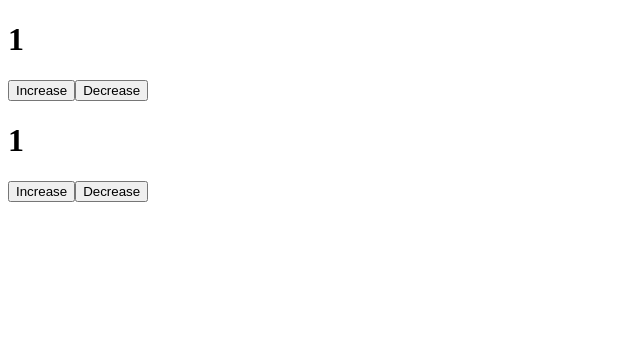
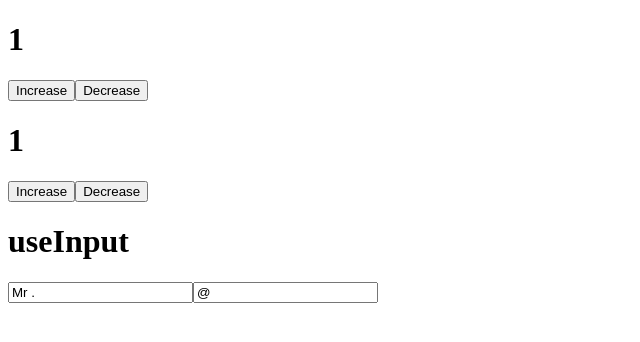
Before and after one commit to kyoowon/React-hook-totorial, a React (Create React App) app: page / in a window 1280 px wide. Shown: the top 342 px of the page, without its empty margins (0-640 px from the left). Built offline with nearby package versions, Linux system fonts and the light colour scheme; the HTML template or start-up script is replaced by a standard one.

Commit message:
✅ add(useInput) : react custom hooks for the input

```diff
--- a/src/App.js
+++ b/src/App.js
@@ -1,11 +1,13 @@
-import {Example, Example_class} from './Components/Example_1.js';
+import {Example_1, Example_class_1} from './Components/Example_1.js';
+import {Example_2} from './Components/customs/useInput.js';
 
 function App() {
   return (
     <div className="App">
       {/* react hooks - useState */}
-      <Example></Example>
-      <Example_class></Example_class>
+      <Example_1></Example_1>
+      <Example_class_1></Example_class_1>
+      <Example_2></Example_2>
     </div>
   );
 }
--- a/src/Components/Example_1.js
+++ b/src/Components/Example_1.js
@@ -2,7 +2,7 @@ import React, { useState, Component } from 'react';
 
 
 // functional Component - useState
-export const Example = () => {
+export const Example_1 = () => {
   const [item, setItem] = useState(1);
   const incrementItem = () => setItem(item + 1);
   const decrementItem = () => setItem(item - 1);
@@ -17,7 +17,7 @@ export const Example = () => {
 
 
 // Class Component - useState
-export class Example_class extends Component {
+export class Example_class_1 extends Component {
   state = {
     item: 1
   }
--- /dev/null
+++ b/src/Components/customs/useInput.js
@@ -0,0 +1,34 @@
+import React, { useState } from 'react'
+
+const useInput = (initialValue, validator) => {
+  const [value, setValue] = useState(initialValue);
+  const onChange = event => {
+    const {
+      target : { value }
+    } = event;
+
+    let wellupdate = true;
+    if (typeof validator == 'function'){
+      wellupdate = validator(value)
+    }
+    if (wellupdate) {
+      setValue(value)
+    }
+  }
+  return { value, onChange}
+}
+
+// fuctional Component
+export function Example_2() {
+  const maxLen = value => value.length <= 10;
+  const includes = value => value.includes('@');
+  const name = useInput("Mr .", maxLen);
+  const email = useInput("@", includes);
+  return (
+    <div>
+      <h1>useInput</h1>
+      <input placeholder="name" {...name}/>
+      <input placeholder="email" {...email}/>
+    </div>
+  )
+}
```
